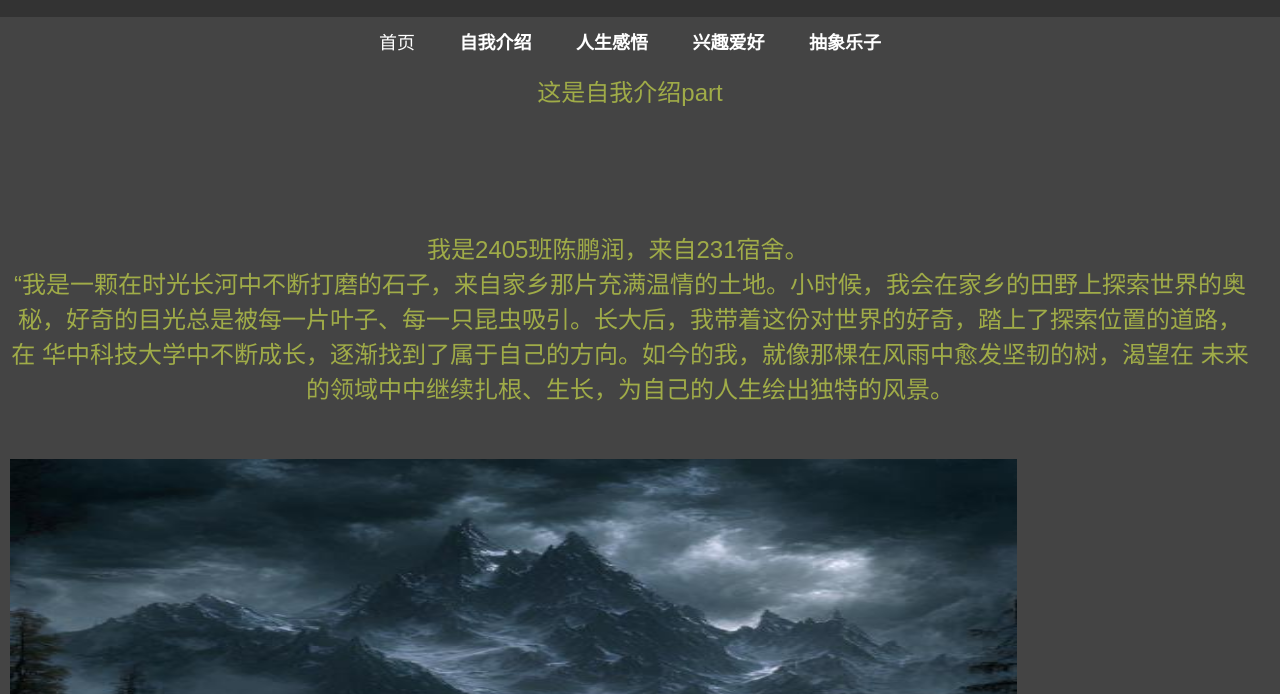
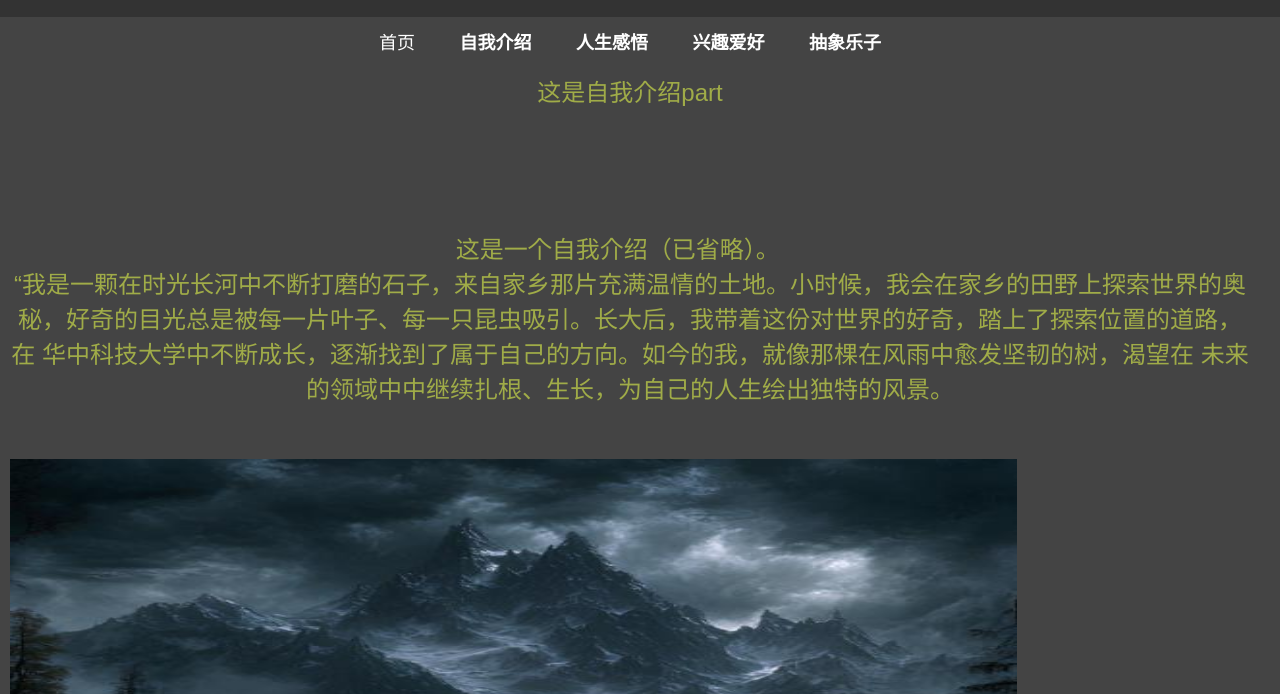
Before and after one commit to moonsightasd/mywebU202414654, a plain HTML site: page 2ziwojieshao/ziwojieshao.html in a window 1280 px wide. Shown: the part 106-800 px from the top of the page. Drawn offline with Linux system fonts and the light colour scheme.

Commit message:
Update ziwojieshao.html

```diff
--- a/2ziwojieshao/ziwojieshao.html
+++ b/2ziwojieshao/ziwojieshao.html
@@ -148,7 +148,7 @@
         <ul>
           <li></li>
           <li></li>
-          <li>我是2405班陈鹏润，来自231宿舍。</li>
+          <li>这是一个自我介绍（已省略）。</li>
           <li><br>
             <br>
   <br>
```
